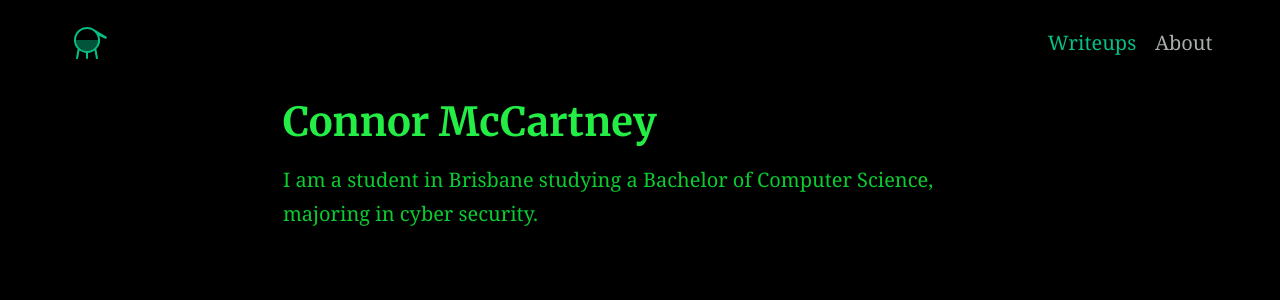
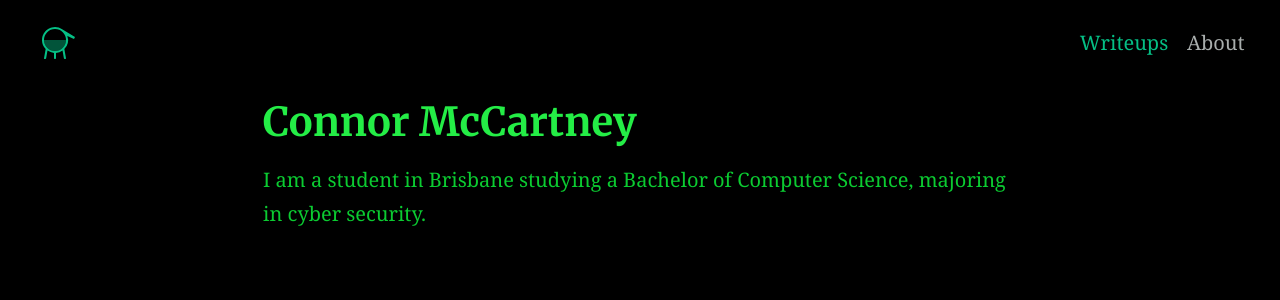
Before and after one commit to AC01010/Connor-McCartney.github.io, a Jekyll site: the page built from index.md, in a window 1280 px wide. Shown: the top 300 px of the page. Built offline with Jekyll 4.4.1, drawn with Linux system fonts in a browser that asks for light colours.

Commit message:
Update _theme.scss

```diff
--- a/_sass/_theme.scss
+++ b/_sass/_theme.scss
@@ -9,8 +9,8 @@ body {
 }
 
 .container {
-  width: 90%;
-  max-width: 2200px;
+  width: 95%;
+  max-width: 2500px;
   margin: 0 auto;
 }
 
```
